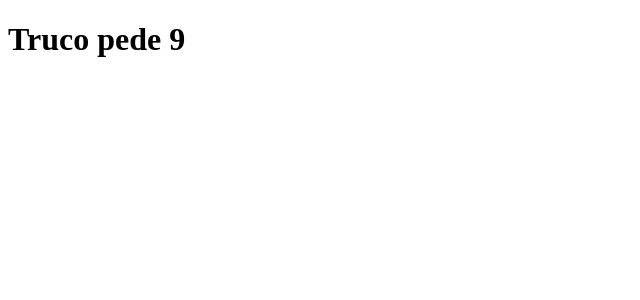
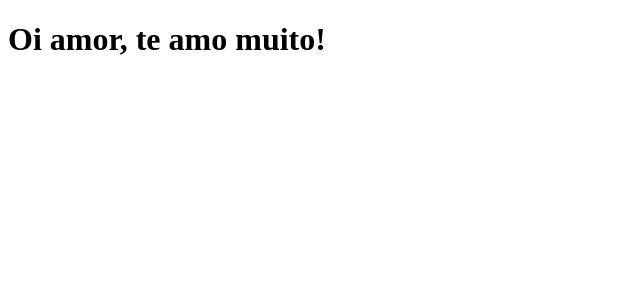
Before and after one commit to Pedro-Varela/clone-tabnews, a Next.js app: page / in a window 1280 px wide. Shown: the top 300 px of the page, without its empty margins (0-640 px from the left). Built offline with nearby package versions, Linux system fonts and the light colour scheme.

Commit message:
Mensagem adicionada para ana

```diff
--- a/pages/index.js
+++ b/pages/index.js
@@ -1,5 +1,5 @@
 function Home() {
-    return <h1>Truco pede 9</h1>
+    return <h1>Oi amor, te amo muito!</h1>
 }
 
 export default Home;
```
